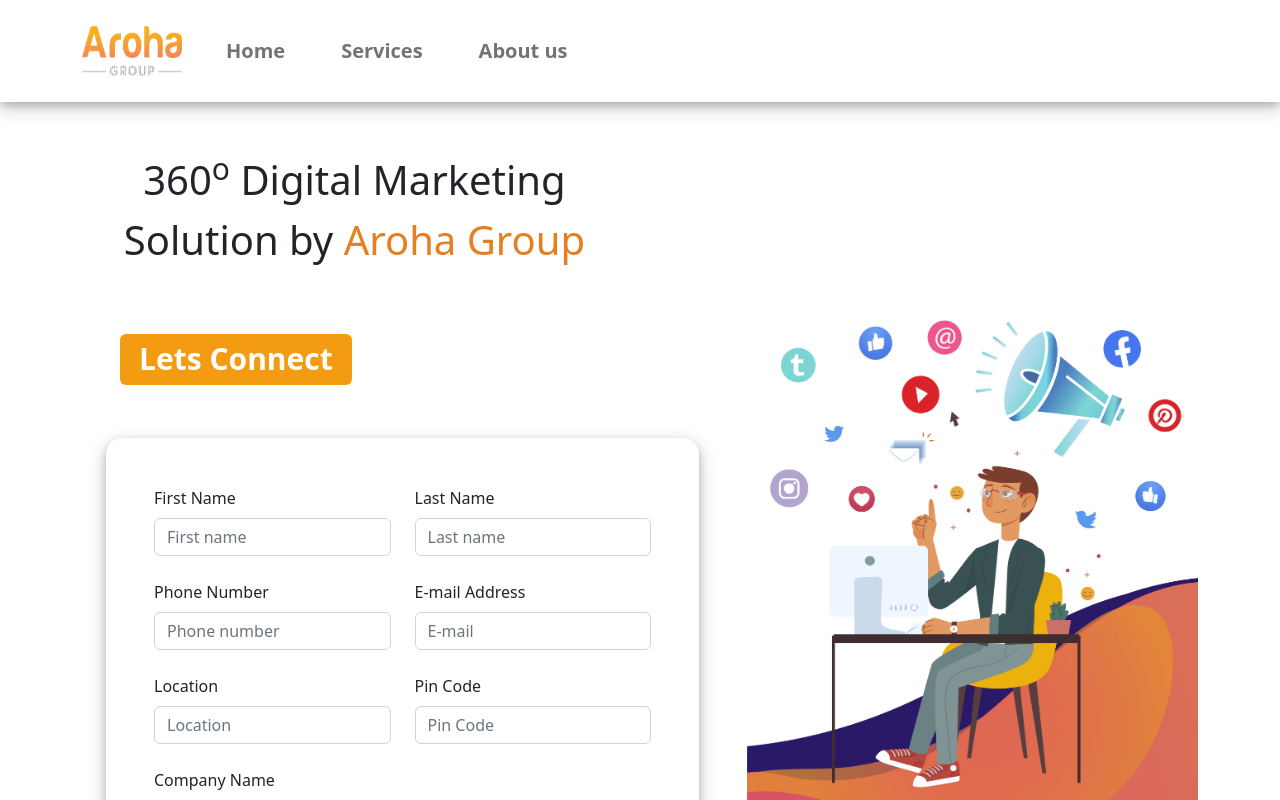
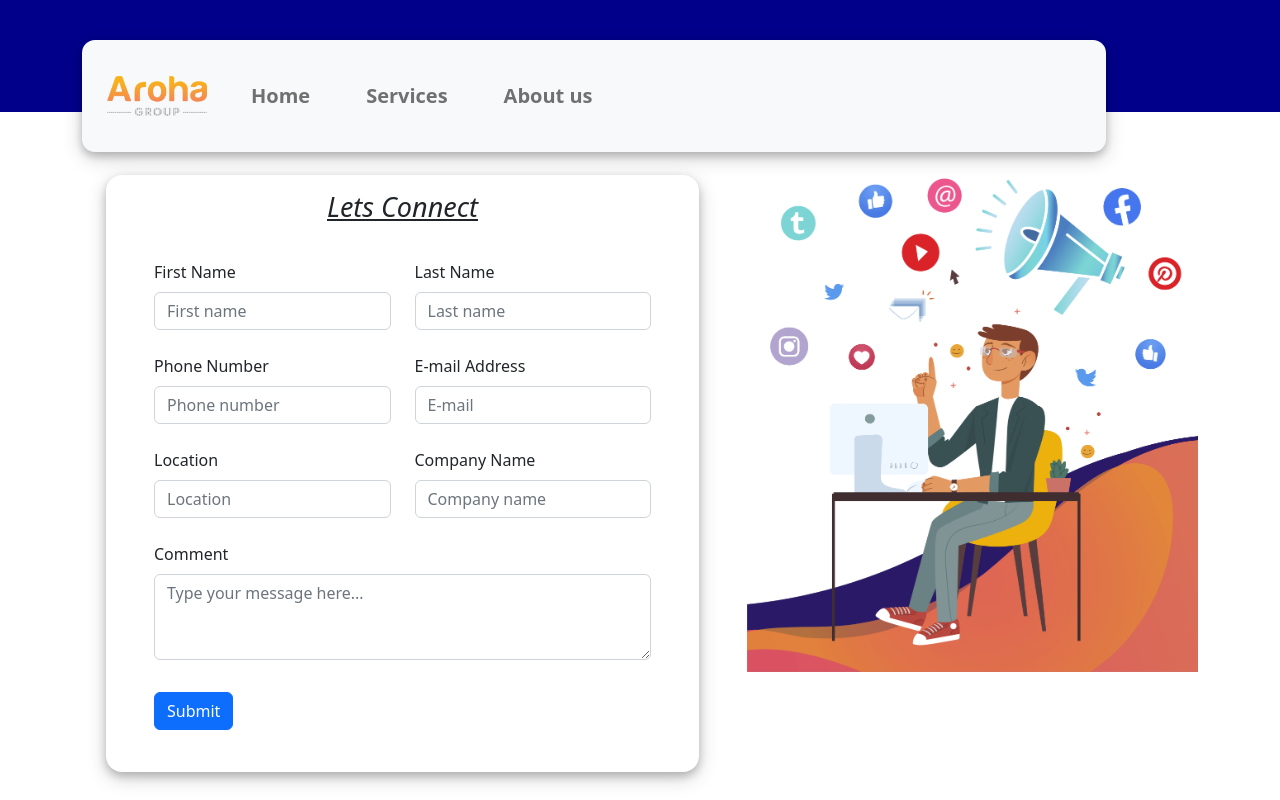
Before and after one commit to Prathima0708/ArohaWebsite, a React (Create React App) app: page / in a window 1280 px wide. Shown: the top 800 px of the page. Built offline with nearby package versions, Linux system fonts and the light colour scheme.

Commit message:
design changes

```diff
--- a/public/index.html
+++ b/public/index.html
@@ -2,7 +2,7 @@
 <html lang="en">
   <head>
     <meta charset="utf-8" />
-    <link rel="icon" href="%PUBLIC_URL%/favicon.ico" />
+    <link rel="icon" href="./ag.png" />
     <meta name="viewport" content="width=device-width, initial-scale=1" />
     <meta
       http-equiv="Content-Security-Policy"
--- a/src/components/Form/ConnectForm.js
+++ b/src/components/Form/ConnectForm.js
@@ -118,13 +118,13 @@ export const ConnectForm = () => {
   return (
     <>
       <Container>
-        <div>
+        {/* <div>
           <h1>
             <Badge bg="#F39C12" className={classes.badge}>
               Lets Connect
             </Badge>
           </h1>
-        </div>
+        </div> */}
         <Container>
           <Form
             noValidate
@@ -132,6 +132,10 @@ export const ConnectForm = () => {
             className={classes.Form}
             onSubmit={submitFormHandler}
           >
+            <Row>
+              <h1 className={classes.connectMsgStyle}>Lets Connect</h1>
+            </Row>
+
             <Row className="mb-4">
               <Form.Group as={Col} md="6" controlId="validationCustom01">
                 <Form.Label className={classes.label}>First Name</Form.Label>
@@ -202,7 +206,7 @@ export const ConnectForm = () => {
                   Please provide location.
                 </Form.Control.Feedback>
               </Form.Group>
-              <Form.Group as={Col} md="6" controlId="validationCustom01">
+              {/* <Form.Group as={Col} md="6" controlId="validationCustom01">
                 <Form.Label className={classes.label}>Pin Code</Form.Label>
                 <Form.Control
                   required
@@ -215,10 +219,19 @@ export const ConnectForm = () => {
                 <Form.Control.Feedback type="invalid">
                   Please enter pincode.
                 </Form.Control.Feedback>
+              </Form.Group> */}
+              <Form.Group as={Col} md="6" controlId="validationCustom01">
+                <Form.Label className={classes.label}>Company Name</Form.Label>
+                <Form.Control
+                  type="text"
+                  placeholder="Company name"
+                  value={enteredCompanyName}
+                  onChange={companyNameChangeHandler}
+                />
               </Form.Group>
             </Row>
 
-            <Row className="mb-3">
+            {/* <Row className="mb-3">
               <Form.Group
                 className="mb-3"
                 controlId="exampleForm.ControlTextarea1"
@@ -231,7 +244,7 @@ export const ConnectForm = () => {
                   onChange={companyNameChangeHandler}
                 />
               </Form.Group>
-            </Row>
+            </Row> */}
             <Row className="mb-3">
               <Form.Group
                 className="mb-3"
--- a/src/components/Form/Form.module.css
+++ b/src/components/Form/Form.module.css
@@ -7,6 +7,7 @@ Form{
 
     border-radius: 1em;
     padding: 3em;
+    padding-top: 1em;
     padding-bottom: 5em;
     box-shadow: 0 4px 8px 0 rgba(0, 0, 0, 0.2), 0 6px 20px 0 rgba(0, 0, 0, 0.19);
 }
@@ -47,7 +48,15 @@ Form{
   .feedback{
 margin-right: 90%;
   }
+.connectMsgStyle{
 
+  font-size: 27px;
+  float: left;
+  font-style: italic;
+  margin-bottom: 7%;
+  text-decoration: underline;
+  font-weight: 500;
+}
 @media only screen and (max-width: 600px) {
     .exportBtnStyle{
         margin-bottom: 5%;
--- a/src/components/Navbar/Header.js
+++ b/src/components/Navbar/Header.js
@@ -9,10 +9,10 @@ import logo from "../../assets/ag.png";
 function Header() {
   return (
     <>
-      <Navbar expand="lg" className={classes.nav}>
+      {/* <Navbar expand="lg" className={classes.nav}>
         <Container>
           <Navbar.Brand href="/">
-            <img src={logo} width="100" height="50" alt=" logo" />
+            <img src={logo} width="100" alt=" logo" />
           </Navbar.Brand>
 
           <Navbar.Toggle aria-controls="basic-navbar-nav" />
@@ -29,7 +29,7 @@ function Header() {
                 Services
               </Nav.Link>
               <Nav.Link
-                href="/about"
+                href="https://arohagroup.com/about/"
                 target="_blank"
                 className={classes.linkText}
               >
@@ -38,7 +38,41 @@ function Header() {
             </Nav>
           </Navbar.Collapse>
         </Container>
-      </Navbar>
+      </Navbar> */}
+      <div className={classes.outer}>
+        <Container>
+          <Navbar bg="light" expand="lg" className={classes.nav}>
+            <Container>
+              <Navbar.Brand href="/">
+                <img src={logo} width="100" alt=" logo" />
+              </Navbar.Brand>
+              <Navbar.Toggle aria-controls="basic-navbar-nav" />
+              <Navbar.Collapse id="basic-navbar-nav">
+                <Nav className="me-auto">
+                  <Nav.Link href="/" className={classes.linkText}>
+                    Home
+                  </Nav.Link>
+                  <Nav.Link
+                    href="/services"
+                    target="_blank"
+                    className={classes.linkText}
+                  >
+                    Services
+                  </Nav.Link>
+                  <Nav.Link
+                    href="https://arohagroup.com/about/"
+                    target="_blank"
+                    className={classes.linkText}
+                  >
+                    About us
+                  </Nav.Link>
+                </Nav>
+              </Navbar.Collapse>
+            </Container>
+          </Navbar>
+        </Container>
+        <div className={classes.inner}></div>
+      </div>
 
       {/* <Container>
         <Row className={classes.heading}>
--- a/src/components/Navbar/header.module.css
+++ b/src/components/Navbar/header.module.css
@@ -25,7 +25,41 @@
 .linkText:hover{
     color: #F39C12;
 }
+.nav{
+    position: fixed;
+   top: 5%;
+   width: 80%;
+   box-shadow: 0 4px 8px 0 rgba(0, 0, 0, 0.2), 0 6px 20px 0 rgba(0, 0, 0, 0.19);
+   border-radius: 13px;
+   padding: 13px;
 
-.nav{
-    box-shadow: 0 4px 8px 0 rgba(0, 0, 0, 0.2), 0 6px 20px 0 rgba(0, 0, 0, 0.19);
+
 }
+
+.image{
+    width: 50%;
+
+}
+
+  .navbar{
+    height: 50px;
+    background-color: #003580;
+    display: flex;
+    justify-content: center;
+  }
+
+
+
+  .outer {
+    background-color: darkblue;
+    width: 100%;
+    position: fixed;
+    top:0;
+    left: 0;
+    z-index: 1;
+  }
+
+  .inner {
+    height: 7em;
+
+  }
--- a/src/pages/Dashboard.js
+++ b/src/pages/Dashboard.js
@@ -12,19 +12,18 @@ function Dashboard() {
     <>
       <div>
         <Header />
-        <Container className="mt-5">
+        <Container >
+          <Row className={classes.row}>
+            <h1 className={classes.heading}>
+              360<sup>o</sup> Digital Marketing Solution <br /> by
+              <span style={{ color: "#E67E22" }}> Aroha Group</span>
+            </h1>
+          </Row>
           <Row>
             <Col>
-              <Col>
-                <h1 className={classes.heading}>
-                  360<sup>o</sup> Digital Marketing Solution by
-                  <span style={{ color: "#E67E22" }}> Aroha Group</span>
-                </h1>
-              </Col>
-              <Col>
-                <ConnectForm />
-              </Col>
+              <ConnectForm />
             </Col>
+
             <Col xs={5} className={classes.imageStyle}>
               <img
                 src={connectUsImage}
--- a/src/pages/dashboard.module.css
+++ b/src/pages/dashboard.module.css
@@ -8,12 +8,19 @@
     margin-left: 44%;
 }
 .imageStyle{
-    margin-top: 10%;
+    margin-top: 0%;
 }
 .imageResStyle{
+
     width: 100%;
 }
+.row{
+    margin-right: 45%;
 
+}
+.heading{
+    font-size: 38px;
+}
 @media only screen and (max-width: 600px) {
     .imageResStyle{
         width: 281%;
```
Also changed, not shown: public/ag.png.
